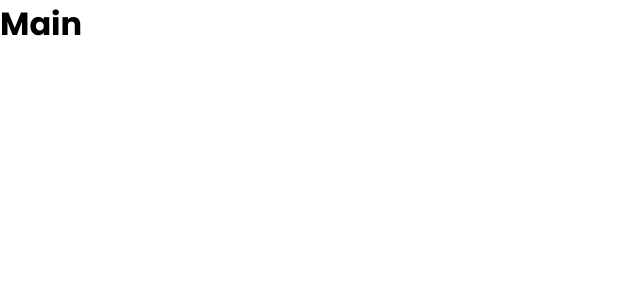
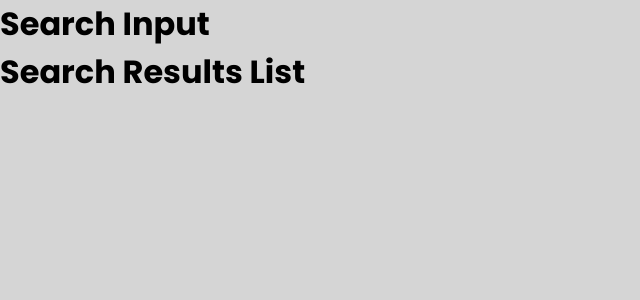
Before and after one commit to ofekatr/GitHub-Users-Search-App, a React (Create React App) app: page / in a window 1280 px wide. Shown: the top 300 px of the page, without its empty margins (0-640 px from the left). Built offline with nearby package versions, Linux system fonts and the light colour scheme.

Commit message:
Initialized components for search page.

```diff
--- a/src/components/Main/Main.tsx
+++ b/src/components/Main/Main.tsx
@@ -1,6 +1,6 @@
-import { useEffect, useState } from "react";
-import githubUsersEndpoint from "../../services/github-users.service";
+import React, { useEffect, useState } from "react";
+import SearchPage from "../../pages/SearchPage/SearchPage";
 
 export default function Main() {
-  return <h1>Main</h1>;
+  return <SearchPage />;
 }
--- /dev/null
+++ b/src/components/Search/SearchInput/SearchInput.tsx
@@ -0,0 +1,9 @@
+import React from 'react'
+
+export default function SearchInput() {
+    return (
+        <div>
+            <h1>Search Input</h1>
+        </div>
+    )
+}
--- /dev/null
+++ b/src/components/Search/SearchResultsList/SearchResultsList.tsx
@@ -0,0 +1,5 @@
+import React from "react";
+
+export default function SearchResults() {
+  return <h1>Search Results List</h1>;
+}
--- a/src/index.scss
+++ b/src/index.scss
@@ -4,6 +4,7 @@
   margin: 0;
   padding: 0;
   box-sizing: border-box;
+  background: #d5d5d5;
 }
 
 body {
--- /dev/null
+++ b/src/pages/SearchPage/SearchPage.tsx
@@ -0,0 +1,12 @@
+import React from "react";
+import SearchInput from "../../components/Search/SearchInput/SearchInput";
+import SearchResultsList from "../../components/Search/SearchResultsList/SearchResultsList";
+
+export default function SearchPage() {
+  return (
+    <>
+      <SearchInput />
+      <SearchResultsList />
+    </>
+  );
+}
```
Also changed, not shown: src/components/Search/SearchResult/SearchResult.tsx (added, +7 -0 lines), 1 other file (tests, documents, lock files or other folders).
